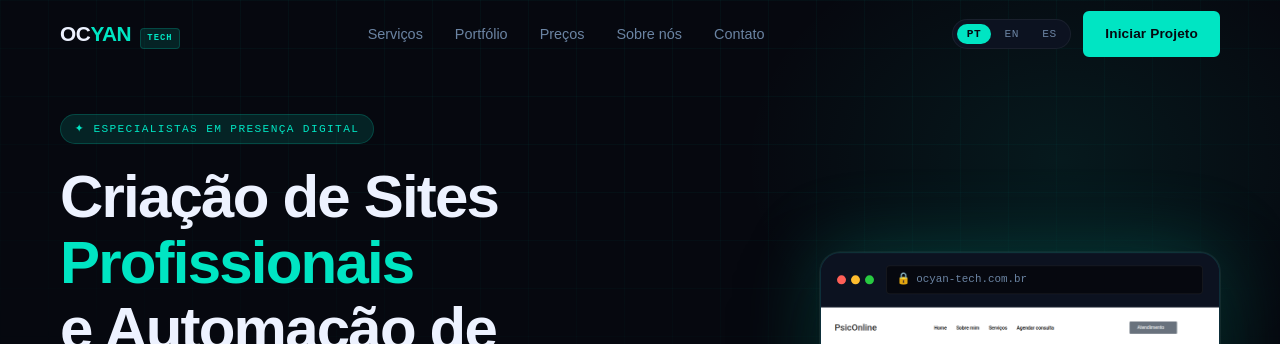
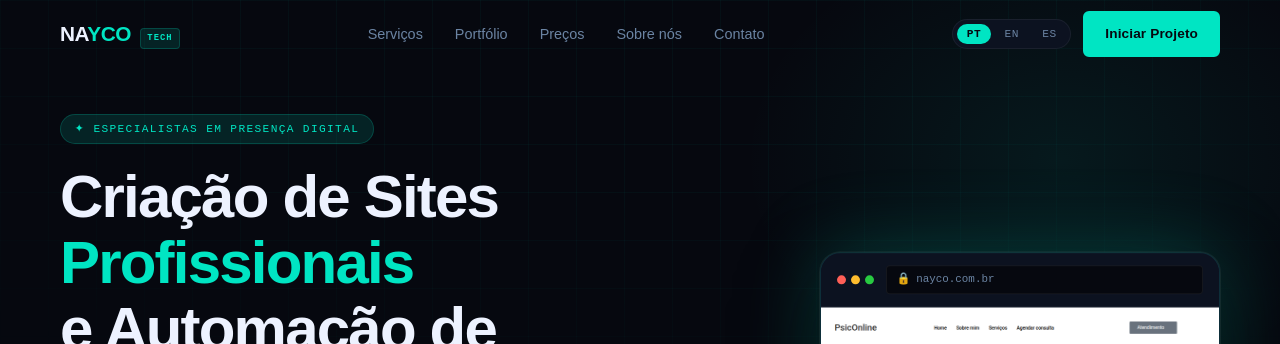
Before and after one commit to OcimarPrado/Frontend-ProjetoA, a React (Vite) app: page / in a window 1280 px wide. Shown: the top 344 px of the page. Built offline with nearby package versions, Linux system fonts and the light colour scheme.

Commit message:
change site

```diff
--- a/src/components/Footer.tsx
+++ b/src/components/Footer.tsx
@@ -22,7 +22,7 @@ export default function Footer() {
         {/* Brand */}
         <div className="footer-brand">
           <div className="footer-brand-name">
-            {"OC"}<span className="accent">{"YAN"}</span>{"-TECH"}
+            {"NA"}<span className="accent">{"YCO"}</span>{"-TECH"}
           </div>
           <p className="footer-brand-desc">{t('footer.brand_desc')}</p>
           <div className="footer-social">
@@ -93,7 +93,7 @@ export default function Footer() {
       <div className="footer-bottom">
         <p className="footer-copy">
           {t('footer.copyright').replace('{year}', String(year))}{' '}
-          <span>OCYAN-TECH</span>{' '}
+          <span>NAYCO-TECH</span>{' '}
           {t('footer.copyright_end')}
         </p>
         <div className="footer-legal">
--- a/src/components/Navbar.tsx
+++ b/src/components/Navbar.tsx
@@ -4,7 +4,7 @@ import { useTranslation } from 'react-i18next';
 const Logo = () => (
   <span style={{ display: 'flex', alignItems: 'center', gap: '0.4rem' }}>
     <span style={{ letterSpacing: '-0.02em' }}>
-      OC<span style={{ color: 'var(--teal)' }}>YAN</span>
+      NA<span style={{ color: 'var(--teal)' }}>YCO</span>
     </span>
     <span className="logo-badge">tech</span>
   </span>
--- a/src/i18n/en.json
+++ b/src/i18n/en.json
@@ -21,7 +21,7 @@
     "stat_uptime_label": "Conversion Focused",
     "stat_support_num": "API",
     "stat_support_label": "Ready Integrations",
-    "device_url": "ocyan-tech.com.br",
+    "device_url": "Nayco.com.br",
     "badge_title": "Cutting-edge Technology"
   },
   "services": {
@@ -83,7 +83,7 @@
         ],
         "title": "Institutional Website",
         "desc": "Some examples of clients served in partnership with the agency prosite.poa.br.",
-        "link2": "https://wa.me/5551980534875?text=Hello%2C%20I%20came%20from%20the%20Ocyan-Tech%20website%20and%20would%20like%20to%20learn%20more%20about%20creating%20websites.",
+        "link2": "https://wa.me/5551980534875?text=Hello%2C%20I%20came%20from%20the%20Nayco%20website%20and%20would%20like%20to%20learn%20more%20about%20creating%20websites.",
         "images": [
           {
             "src": "./mulhergauchatour.png",
@@ -284,7 +284,7 @@
     "title": "Real technology,",
     "title_accent": " solutions that deliver results",
     "title2": "",
-    "text1": "Ocyan-Tech develops professional websites, web systems and intelligent automations focused on performance, conversion and digital presence. We don't just deliver beautiful pages — we build tools that help businesses grow in the digital environment.",
+    "text1": "Nayco develops professional websites, web systems and intelligent automations focused on performance, conversion and digital presence. We don't just deliver beautiful pages — we build tools that help businesses grow in the digital environment.",
     "text2": "We combine technical expertise, strategic vision and modern development to build fast, secure and scalable solutions. Every project is developed with usability, SEO, visual identity and commercial results in mind.",
     "highlights": [
       {
@@ -336,13 +336,13 @@
         "icon": "📱",
         "label": "WhatsApp",
         "value": "+55 (51) 9 8053-4875",
-        "link": "https://wa.me/5551980534875?text=Hello%2C%20I%20came%20from%20the%20Ocyan-Tech%20website%20and%20would%20like%20to%20learn%20more%20about%20your%20services."
+        "link": "https://wa.me/5551980534875?text=Hello%2C%20I%20came%20from%20the%20Nayco%20website%20and%20would%20like%20to%20learn%20more%20about%20your%20services."
       },
       {
         "icon": "📧",
         "label": "E-mail",
-        "value": "contato@ocyan-tech.com.br",
-        "link": "mailto:contato@ocyan-tech.com.br/?subject=Contact%20via%20Ocyan-Tech%20website&body=Hello%2C%20I%20would%20like%20to%20know%20more%20about%20your%20website%20creation%20services."
+        "value": "contato@Nayco.com.br",
+        "link": "mailto:contato@Nayco.com.br/?subject=Contact%20via%20Nayco%20website&body=Hello%2C%20I%20would%20like%20to%20know%20more%20about%20your%20website%20creation%20services."
       },
       {
         "icon": "📍",
@@ -420,7 +420,7 @@
         "href": "#contact"
       }
     ],
-    "copyright": "© {year} Ocyan-Tech. Made by",
+    "copyright": "© {year} Nayco. Made by",
     "copyright_end": " Canoas - Brazil.",
     "privacy": "Privacy",
     "terms": "Terms"
--- a/src/i18n/es.json
+++ b/src/i18n/es.json
@@ -21,7 +21,7 @@
     "stat_uptime_label": "Enfoque en Conversión",
     "stat_support_num": "API",
     "stat_support_label": "Integraciones Listas",
-    "device_url": "ocyan-tech.com.br",
+    "device_url": "nayco.com.br",
     "badge_title": "Tecnología de Vanguardia"
   },
   "services": {
@@ -83,7 +83,7 @@
         ],
         "title": "Sitio Institucional",
         "desc": "Algunos ejemplos de clientes atendidos en asociación con la agencia prosite.poa.br.",
-        "link2": "https://wa.me/5551980534875?text=Hola%2C%20vengo%20del%20sitio%20web%20de%20Ocyan-Tech%20y%20me%20gustaria%20obtener%20más%20información%20sobre%20creación%20de%20sitios%20web.",
+        "link2": "https://wa.me/5551980534875?text=Hola%2C%20vengo%20del%20sitio%20web%20de%20Nayco%20y%20me%20gustaria%20obtener%20más%20información%20sobre%20creación%20de%20sitios%20web.",
         "images": [
           {
             "src": "./mulhergauchatour.png",
@@ -283,7 +283,7 @@
     "title": "Tecnología real,",
     "title_accent": " soluciones que generan resultados",
     "title2": "",
-    "text1": "Ocyan-Tech desarrolla sitios web profesionales, sistemas web y automatizaciones inteligentes con foco en rendimiento, conversión y presencia digital. No solo entregamos páginas bonitas — creamos herramientas que ayudan a las empresas a crecer en el entorno digital.",
+    "text1": "Nayco desarrolla sitios web profesionales, sistemas web y automatizaciones inteligentes con foco en rendimiento, conversión y presencia digital. No solo entregamos páginas bonitas — creamos herramientas que ayudan a las empresas a crecer en el entorno digital.",
     "text2": "Combinamos experiencia técnica, visión estratégica y desarrollo moderno para construir soluciones rápidas, seguras y escalables. Cada proyecto se desarrolla pensando en usabilidad, SEO, identidad visual y resultados comerciales.",
     "highlights": [
       {
@@ -335,13 +335,13 @@
         "icon": "📱",
         "label": "WhatsApp",
         "value": "+55 (51) 9 8673-0107",
-        "link": "https://wa.me/5551980534875?text=Hola%2C%20vengo%20del%20sitio%20web%20de%20Ocyan-Tech%20y%20me%20gustaría%20obtener%20más%20información%20sobre%20sus%20servicios."
+        "link": "https://wa.me/5551980534875?text=Hola%2C%20vengo%20del%20sitio%20web%20de%20Nayco%20y%20me%20gustaría%20obtener%20más%20información%20sobre%20sus%20servicios."
       },
       {
         "icon": "📧",
         "label": "E-mail",
-        "value": "contato@ocyan-tech.com.br",
-        "link": "mailto:contato@ocyan-tech.com.br/?subject=Contacto%20v%C3%ADa%20sitio%20Ocyan-Tech&body=Hola%2C%20me%20gustar%C3%ADa%20saber%20m%C3%A1s%20sobre%20los%20servicios%20de%20creaci%C3%B3n%20de%20sitios%20web."
+        "value": "contato@Nayco.com.br",
+        "link": "mailto:contato@Nayco.com.br/?subject=Contacto%20v%C3%ADa%20sitio%20Nayco&body=Hola%2C%20me%20gustar%C3%ADa%20saber%20m%C3%A1s%20sobre%20los%20servicios%20de%20creaci%C3%B3n%20de%20sitios%20web."
       },
       {
         "icon": "📍",
@@ -419,7 +419,7 @@
         "href": "#contact"
       }
     ],
-    "copyright": "© {year} Ocyan-Tech. Hecho por",
+    "copyright": "© {year} Nayco. Hecho por",
     "copyright_end": " Canoas - Brasil.",
     "privacy": "Privacidad",
     "terms": "Términos"
--- a/src/i18n/pt.json
+++ b/src/i18n/pt.json
@@ -26,7 +26,7 @@
     "stat_support_num": "API",
     "stat_support_label": "Integrações Prontas",
 
-    "device_url": "ocyan-tech.com.br",
+    "device_url": "nayco.com.br",
 
     "badge_title": "Tecnologia de Ponta"
   },
@@ -112,11 +112,12 @@
         "tags": ["Site"],
         "title": "Site Institucional",
         "desc": "Alguns exemplos de clientes atendidos em parceria com a agência prosite.poa.br .",
-        "link2": "https://wa.me/5551980534875?text=Olá%2c%20vim%20do%20site%20Ocyan-Tech%2C%20gostaria%20de%20saber%20mais%20sobre%20criação%20de%20SITES.",
+        "link2": "https://wa.me/5551980534875?text=Olá%2c%20vim%20do%20site%20Nayco-Tech%2C%20gostaria%20de%20saber%20mais%20sobre%20criação%20de%20SITES.",
         "images": [
           { "src": "./mulhergauchatour.png", "label": "Mulher Gaúcha Tour" },
           { "src": "./mffconsultoria.png", "label": "MFF Consultoria" },
-          { "src": "/geomicro.png", "label": "GeoMicro" }
+          { "src": "/geomicro.png", "label": "GeoMicro" },
+          { "src": "/jvautocenter.png", "label": "JV Autocenter" }
         ]
       },
 
@@ -304,7 +305,7 @@
     "title_accent": " soluções que geram resultados",
     "title2": "",
 
-    "text1": "A Ocyan-Tech desenvolve sites profissionais, sistemas web e automações inteligentes com foco em performance, conversão e presença digital. Não entregamos apenas páginas bonitas — criamos ferramentas que ajudam empresas a crescer no ambiente digital.",
+    "text1": "A Nayco-Tech desenvolve sites profissionais, sistemas web e automações inteligentes com foco em performance, conversão e presença digital. Não entregamos apenas páginas bonitas — criamos ferramentas que ajudam empresas a crescer no ambiente digital.",
 
     "text2": "Unimos experiência técnica, visão estratégica e desenvolvimento moderno para construir soluções rápidas, seguras e escaláveis. Cada projeto é desenvolvido pensando em usabilidade, SEO, identidade visual e resultados comerciais.",
 
@@ -366,13 +367,13 @@
       "icon": "📱",
       "label": "WhatsApp",
       "value": "+55 (51) 9 8053-4875",
-      "link": "https://wa.me/5551980534875?text=Olá%2c%20vim%20do%20site%20Ocyan-Tech%2C%20gostaria%20de%20saber%20mais%20sobre%20seus%20serviços."
+      "link": "https://wa.me/5551980534875?text=Olá%2c%20vim%20do%20site%20Nayco-Tech%2C%20gostaria%20de%20saber%20mais%20sobre%20seus%20serviços."
     },
     {
       "icon": "📧",
       "label": "E-mail",
-      "value": "contato@ocyan-tech.com.br",
-      "link": "mailto:contato@ocyan-tech.com.br/?subject=Contato%20via%20site%20Ocyan-Tech&body=Olá%2c%20gostaria%20de%20saber%20mais%20sobre%20os%20serviços%20de%20criação%20de%20SITES."
+      "value": "contato@nayco-tech.com.br",
+      "link": "mailto:contato@nayco-tech.com.br/?subject=Contato%20via%20site%20Nayco-Tech&body=Olá%2c%20gostaria%20de%20saber%20mais%20sobre%20os%20serviços%20de%20criação%20de%20SITES."
     },
     {
 
@@ -466,7 +467,7 @@
       }
     ],
 
-    "copyright": "© {year} Ocyan-Tech. Feito por",
+    "copyright": "© {year} Nayco. Feito por",
     "copyright_end": " Canoas - Brasil.",
 
     "privacy": "Privacidade",
--- a/src/pages/Home.tsx
+++ b/src/pages/Home.tsx
@@ -1,5 +1,5 @@
 import React from "react";
-import Header from "../components/Header";
+import Navbar from "../components/Navbar";
 import Hero from "../components/Hero";
 import Sobre from "../components/Sobre";
 import Planos from "../components/Planos";
@@ -10,7 +10,7 @@ import Servico from "../components/Servico";
 const Home: React.FC = () => {
   return (
     <>
-      <Header />
+      <Navbar />
       <Hero />
       <Sobre />
       <Servico/>
```
Also changed, not shown: public/jvautocenter.png (added).
